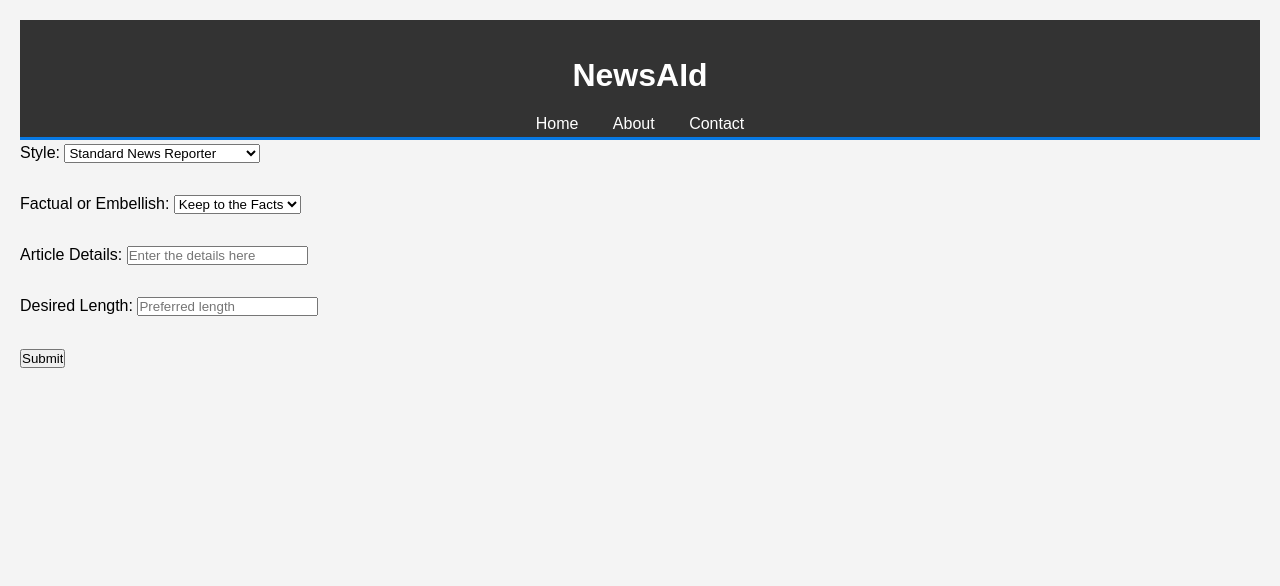
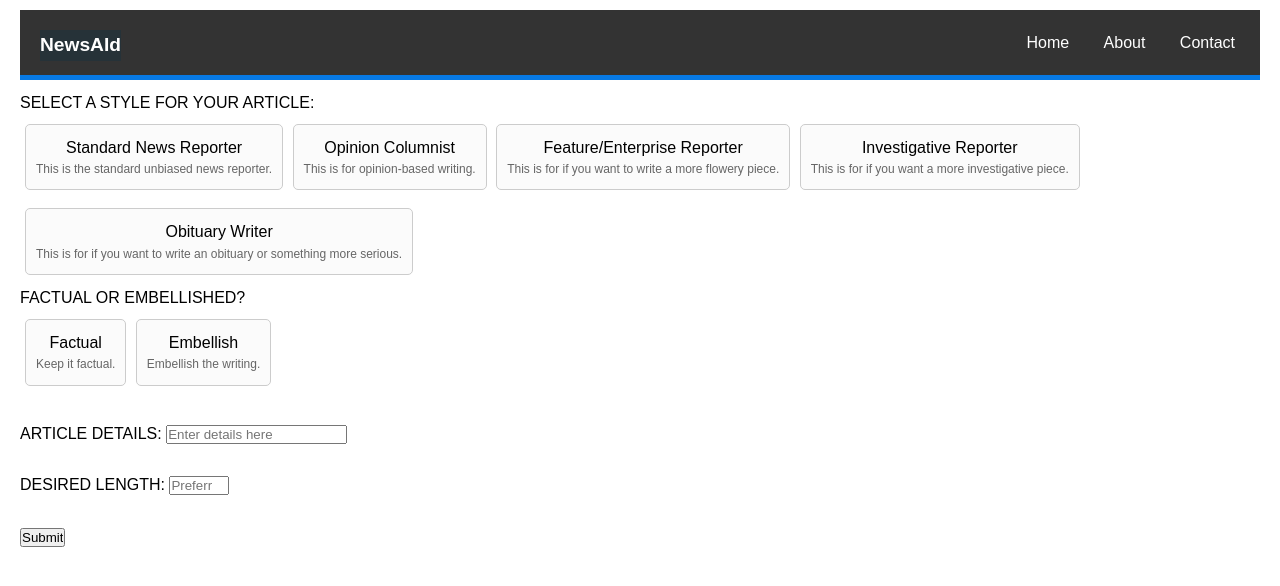
Before and after one commit to KelvinLinBU/NewsAIdProject, a Flask app: page / in a window 1280 px wide. Shown: the top 586 px of the page. Run offline with Flask 3, Linux system fonts and the light colour scheme.

Commit message:
changed up the formpage, styled navbar

```diff
--- a/static/css/newspagestyles.css
+++ b/static/css/newspagestyles.css
@@ -7,16 +7,36 @@
 body {
     font-family: Arial, sans-serif;
     line-height: 1.6;
-    padding: 20px;
-    background-color: #f4f4f4;
+    padding: 10px 20px;
+    background-color: #fff;
 }
 
 header {
+    display: flex;
+    justify-content: space-between;
+
     background: #333;
     color: #fff;
-    padding-top: 30px;
+    padding-top: 20px;
     min-height: 70px;
-    border-bottom: #0779e4 3px solid;
+    border-bottom: #0779e4 5px solid;
+    padding-right: 10px;
+    margin-bottom: 10px;
+}
+
+.header-left h1 {
+    background-color: #263238;
+    font-weight: 700;
+    font-size: larger;
+    margin-left: 20px;
+    padding-bottom: 0px;
+}
+
+
+.header-right a {
+    color: #fff;
+    text-decoration: none;
+
 }
 
 header h1 {
--- a/templates/newsformpage.html
+++ b/templates/newsformpage.html
@@ -7,9 +7,13 @@
     <link rel="stylesheet" href="{{ url_for('static', filename='css/newspagestyles.css') }}">
 </head>
 <body>
+    <!--Nav Bar-->
     <header>
-        <h1>NewsAId</h1>
-        <nav>
+        <div class = "header-left">
+            <h1>NewsAId</h1>
+        </div>
+
+        <nav class = "header-right">
             <ul>
                 <li><a href="#">Home</a></li>
                 <li><a href="#">About</a></li>
@@ -18,35 +22,107 @@
         </nav>
     </header>
 
-        <form action="/submit-form" method="post"> <!--Submit style form-->
-            <label for="style">Style:</label>
-            <select id="style" name="style">
-              <option value="Standard News Reporter">Standard News Reporter</option>  <!-- This is the standard unbiased news reporter-->
-              <option value="Opinion Columnist">Opinion Columnist</option> <!-- This is for opinion based writing-->
-              <option value="Feature / Enterprise Reporter">Feature / Enterprise Reporter</option> <!-- This is for if you want to write a more flowery piece-->
-              <option value="investigative Reporter">Investigative Reporter</option> <!-- This is for if you want a more investigative piece-->
-              <option value="Obituary Writer">Obituary Writer</option> <!-- This is for if you want to write an obituary or something more serious-->
-              <!--Listicles potentially an addition for the future-->
-              <!--How-to's potentially an addition for the future-->
-            </select><br><br>
+<style>
 
-            <label for="FactualorEmbellish">Factual or Embellish:</label>
-            <select id="FactualorEmbellish" name="FactualorEmbellish">
-              <option value="Factual">Keep to the Facts</option>  <!-- keep it factual-->
-              <option value="Embellish">Embellish</option> <!-- embelllish the writing-->
-            </select><br><br>
+/* Hide default radio button appearance */
+input[type="radio"] {
+    display: none;
+}
 
-            <!-- Additional form field for Article Title -->
-            <label for="articledetails">Article Details:</label>
-            <input type="text" id="articledetails" name="articledetails" placeholder="Enter the details here"><br><br>  <!--Add some kind of string cleaning here in order to protect against attacks-->
+/* Style for custom radio button */
+label.radio-button {
+    display: inline-block;
+    cursor: pointer;
+    padding: 10px;
+    background-color: #FBFBFB;
+    border: 1.8px solid #ccc;
+    border-radius: 5px;
+    font-size: 16px;
+    margin-top: 8px;
+    margin-bottom: 10px;
+    margin-inline-start: 0px;
+    margin-left: 5px;
+    text-align: center;
 
-            <!-- Get the length -->
-             <label for="desiredlength">Desired Length:</label>
-             <input type="number" id="articlelength" name="articlelength" placeholder="Preferred length" value="{{ session.get('articlelength', '') | safe }}"><br><br>  <!--Add some kind of string cleaning here in order to protect against attacks-->
+}
 
-             <input type="submit" value="Submit">
+/* Style for checked custom radio button */
+input[type="radio"]:checked + label.radio-button {
+    background-color: rgb(59, 142, 219);
+    border: 1.8px solid #69696942;
+    color: #fff;
+}
 
-          </form>
+/* Style for subtitle */
+span.subtitle {
+    display: block;
+    font-size: 12px;
+    color: #666;
+}
+
+/* Style for subtitle when radio button is checked */
+input[type="radio"]:checked + label.radio-button span.subtitle {
+    color: #fff; /* Change color to white when checked */
+}
+
+</style>
+</head>
+<body>
+
+    <form action="/submit-form" method="post">
+        <!--Submit style form-->
+        <label for="style">SELECT A STYLE FOR YOUR ARTICLE: </label>
+        <br />
+        <input type="radio" id="Standard News Reporter" name="style" value="Standard News Reporter">
+        <label for="Standard News Reporter" class="radio-button">Standard News Reporter<span class="subtitle">This is the standard unbiased news reporter.</span></label>
+
+        <input type="radio" id="Opinion Columnist" name="style" value="Opinion Columnist">
+        <label for="Opinion Columnist" class="radio-button">Opinion Columnist<span class="subtitle">This is for opinion-based writing.</span></label>
+
+        <input type="radio" id="Feature/Enterprise Reporter" name="style" value="Feature/Enterprise Reporter">
+        <label for="Feature/Enterprise Reporter" class="radio-button">Feature/Enterprise Reporter<span class="subtitle">This is for if you want to write a more flowery piece.</span></label>
+
+        <input type="radio" id="Investigative Reporter" name="style" value="Investigative Reporter">
+        <label for="Investigative Reporter" class="radio-button">Investigative Reporter<span class="subtitle">This is for if you want a more investigative piece.</span></label>
+
+        <input type="radio" id="Obituary Writer" name="style" value="Obituary Writer">
+        <label for="Obituary Writer" class="radio-button">Obituary Writer<span class="subtitle">This is for if you want to write an obituary or something more serious.</span></label>
+
+        <!-- submit factual/embellish form-->
+        <br />
+        <label for="style">FACTUAL OR EMBELLISHED? </label>
+        <br />
+        <input type="radio" id="Factual" name="FactualorEmbellish" value="Factual">
+        <label for="Factual" class="radio-button">Factual<span class="subtitle">Keep it factual.</span></label>
+
+        <input type="radio" id="Embellish" name="FactualorEmbellish" value="Embellish">
+        <label for="Embellish" class="radio-button">Embellish<span class="subtitle">Embellish the writing.</span></label>
+
+        <!-- Additional form field for Article Title -->
+        <br />
+        <br />
+        <label for="articledetails">ARTICLE DETAILS: </label>
+        <input type="text" id="articledetails" name="articledetails" placeholder="Enter details here"> <!--Add some kind of string cleaning here in order to protect against attacks-->
+
+        <br />
+        <br />
+        <!-- Get the length -->
+        <label for="desiredlength">DESIRED LENGTH:</label>
+        <input type="number" id="articlelength" name="articlelength" placeholder="Preferred length" min="100" max = "500" value="{{ session.get('articlelength', '') | safe }}">  <!--Add some kind of string cleaning here in order to protect against attacks-->
+
+        <br />
+        <br />
+        <input type="submit" value="Submit">
+    </form>
+
+</body>
+</html>
+
+
+
+
+
+
           {% with messages = get_flashed_messages(with_categories=true) %}
     {% if messages %}
         {% for category, message in messages %}
```
